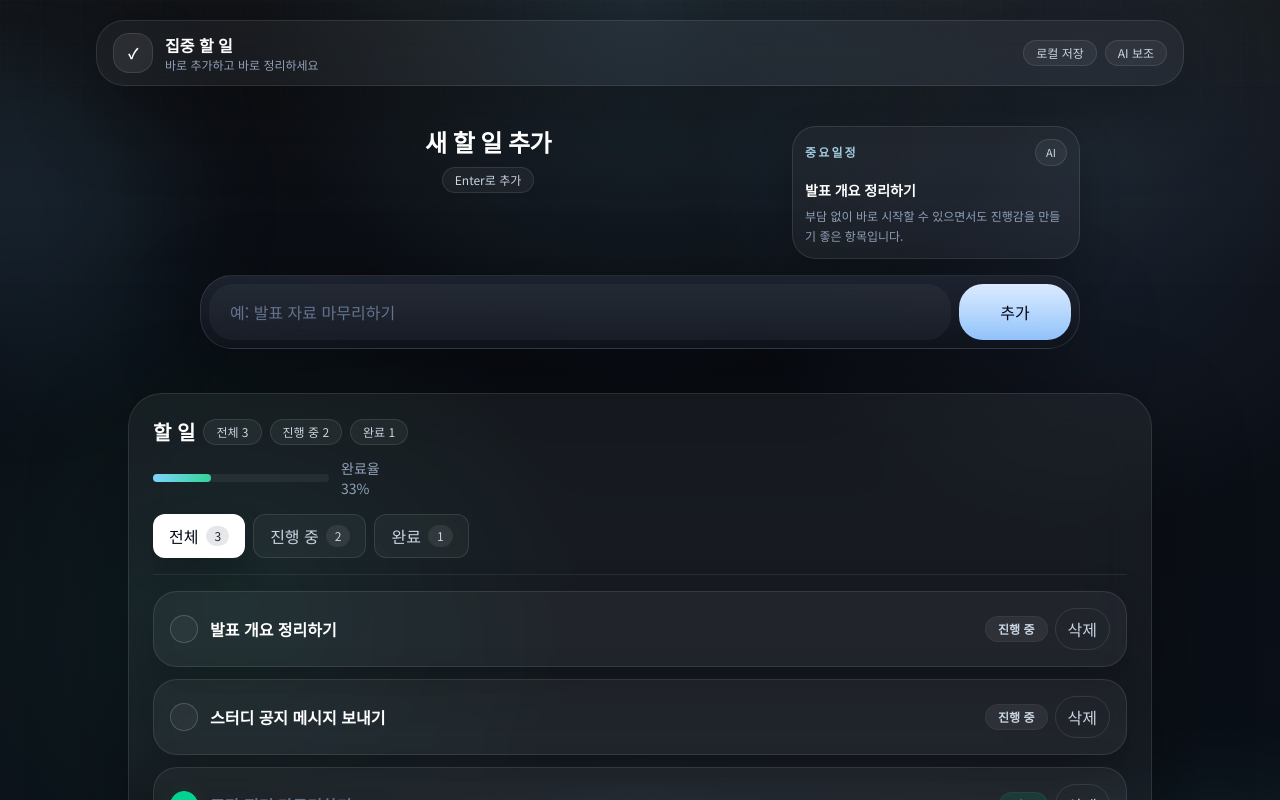
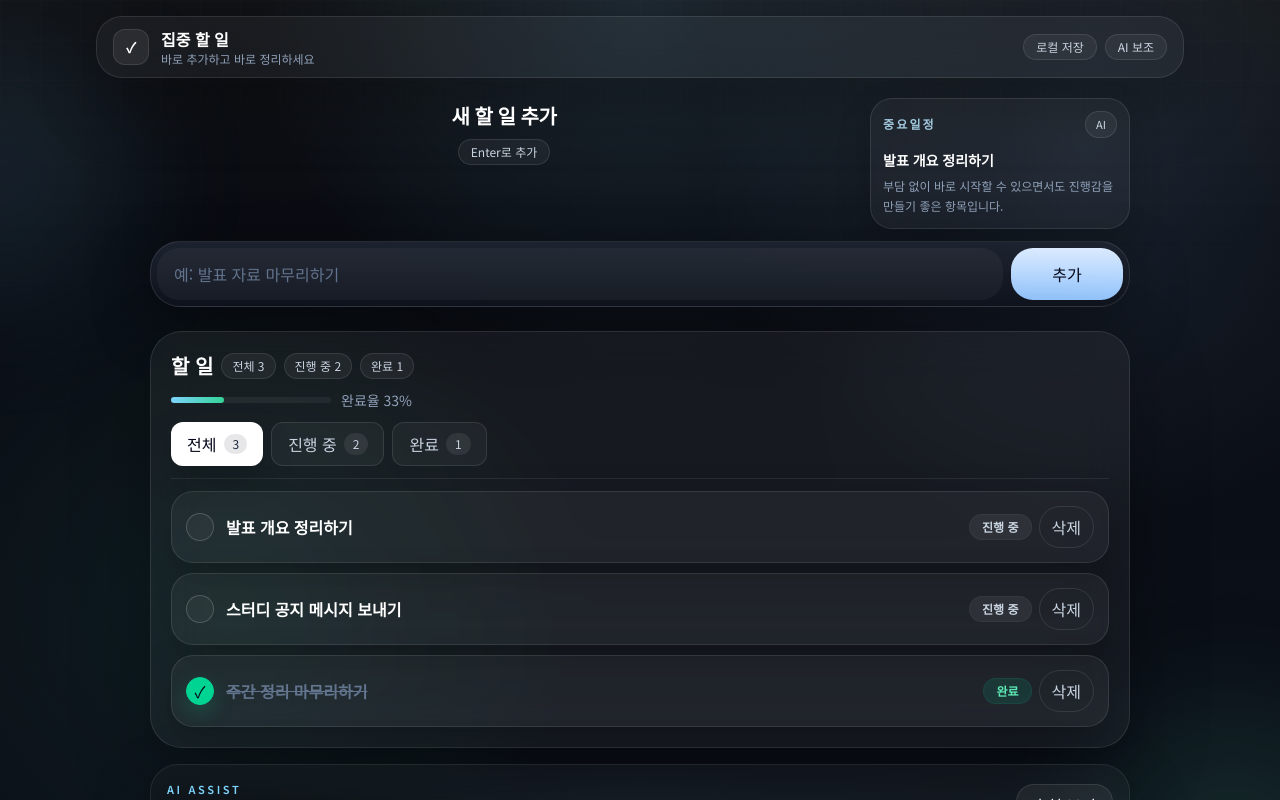
Before and after one commit to wnstn114567-lab/todolist, a Next.js app: page / in a window 1280 px wide. Shown: the top 800 px of the page. Built offline with nearby package versions, Linux system fonts and the light colour scheme.

Commit message:
feat: improve layout proportions

```diff
--- a/src/components/layout/app-shell.tsx
+++ b/src/components/layout/app-shell.tsx
@@ -7,18 +7,18 @@ type AppShellProps = {
 export function AppShell({ children }: AppShellProps) {
   return (
     <div className="relative min-h-screen overflow-hidden">
-      <div className="pointer-events-none absolute inset-x-0 top-0 h-80 bg-[linear-gradient(180deg,rgba(255,255,255,0.05),rgba(255,255,255,0))]" />
-      <div className="pointer-events-none absolute left-[-8rem] top-16 h-72 w-72 rounded-full bg-sky-300/10 blur-3xl" />
-      <div className="pointer-events-none absolute bottom-[-2rem] right-[-6rem] h-80 w-80 rounded-full bg-emerald-300/10 blur-3xl" />
+      <div className="pointer-events-none absolute inset-x-0 top-0 h-64 bg-[linear-gradient(180deg,rgba(255,255,255,0.05),rgba(255,255,255,0))]" />
+      <div className="pointer-events-none absolute left-[-8rem] top-12 h-64 w-64 rounded-full bg-sky-300/10 blur-3xl" />
+      <div className="pointer-events-none absolute bottom-[-3rem] right-[-6rem] h-72 w-72 rounded-full bg-emerald-300/10 blur-3xl" />
 
-      <div className="mx-auto flex min-h-screen w-full max-w-6xl flex-col px-4 py-4 sm:px-6 sm:py-5 lg:px-8">
-        <header className="relative z-10 mb-4 flex flex-col gap-3 rounded-[28px] border border-white/10 bg-white/[0.045] px-4 py-3 shadow-[0_24px_80px_rgba(0,0,0,0.35)] backdrop-blur-xl sm:flex-row sm:items-center sm:justify-between">
+      <div className="mx-auto flex min-h-screen w-full max-w-6xl flex-col px-4 py-3 sm:px-6 sm:py-4 lg:px-8">
+        <header className="relative z-10 mb-3 flex flex-col gap-2 rounded-[26px] border border-white/10 bg-white/[0.045] px-4 py-2.5 shadow-[0_20px_70px_rgba(0,0,0,0.32)] backdrop-blur-xl sm:flex-row sm:items-center sm:justify-between">
           <div className="flex items-center gap-3">
-            <div className="flex h-10 w-10 items-center justify-center rounded-2xl border border-white/10 bg-white/[0.07] text-sm font-semibold text-white">
+            <div className="flex h-9 w-9 items-center justify-center rounded-xl border border-white/10 bg-white/[0.07] text-sm font-semibold text-white">
               ✓
             </div>
             <div>
-              <p className="text-base font-semibold text-white">집중 할 일</p>
+              <p className="text-sm font-semibold text-white sm:text-base">집중 할 일</p>
               <p className="text-xs text-slate-400">바로 추가하고 바로 정리하세요</p>
             </div>
           </div>
@@ -33,7 +33,7 @@ export function AppShell({ children }: AppShellProps) {
           </div>
         </header>
 
-        <main className="relative z-10 flex-1 pb-8">{children}</main>
+        <main className="relative z-10 flex-1 pb-5">{children}</main>
       </div>
     </div>
   );
--- a/src/components/todo/todo-ai-suggestion-card.tsx
+++ b/src/components/todo/todo-ai-suggestion-card.tsx
@@ -36,13 +36,13 @@ export function TodoAiSuggestionCard({
   activeCount,
 }: TodoAiSuggestionCardProps) {
   return (
-    <section className="rounded-[30px] border border-white/8 bg-white/[0.03] p-5 shadow-[0_24px_80px_rgba(0,0,0,0.24)] backdrop-blur-xl">
-      <div className="flex flex-col gap-3 sm:flex-row sm:items-center sm:justify-between">
+    <section className="rounded-[28px] border border-white/8 bg-white/[0.03] p-4 shadow-[0_20px_64px_rgba(0,0,0,0.22)] backdrop-blur-xl">
+      <div className="flex flex-col gap-2.5 sm:flex-row sm:items-center sm:justify-between">
         <div>
           <p className="text-[11px] font-semibold uppercase tracking-[0.24em] text-accent">
             AI Assist
           </p>
-          <h2 className="mt-1 text-lg font-semibold text-white">
+          <h2 className="mt-1 text-base font-semibold text-white sm:text-lg">
             우선순위 추천
           </h2>
         </div>
@@ -56,7 +56,7 @@ export function TodoAiSuggestionCard({
         </button>
       </div>
 
-      <div className="mt-3 flex flex-wrap gap-2 text-xs text-slate-300">
+      <div className="mt-2.5 flex flex-wrap gap-2 text-xs text-slate-300">
         <span className="rounded-full border border-white/10 bg-white/[0.05] px-3 py-1">
           분석 {todoCount}개
         </span>
@@ -66,11 +66,11 @@ export function TodoAiSuggestionCard({
       </div>
 
       {!hasRequestedSuggestions ? (
-        <p className="mt-4 text-sm text-slate-400">
+        <p className="mt-3 text-sm text-slate-400">
           필요할 때만 AI 추천을 확인하세요.
         </p>
       ) : recommendations?.emptyState ? (
-        <div className="mt-4 rounded-[24px] border border-dashed border-white/14 bg-white/[0.04] p-4">
+        <div className="mt-3 rounded-[22px] border border-dashed border-white/14 bg-white/[0.04] p-4">
           <h3 className="text-base font-semibold text-white">
             {recommendations.emptyState.title}
           </h3>
@@ -79,7 +79,7 @@ export function TodoAiSuggestionCard({
           </p>
         </div>
       ) : (
-        <div className="mt-4 space-y-4">
+        <div className="mt-3 space-y-3">
           <div className="grid gap-2 lg:grid-cols-3">
             {recommendationLabels.map((item) => {
               const recommendation = recommendations?.[item.key];
@@ -91,7 +91,7 @@ export function TodoAiSuggestionCard({
               return (
                 <article
                   key={item.key}
-                  className="rounded-[22px] border border-white/10 bg-black/20 p-4"
+                  className="rounded-[20px] border border-white/10 bg-black/20 p-3.5"
                 >
                   <span
                     className={`inline-flex rounded-full px-3 py-1 text-xs font-semibold ring-1 ${item.tone}`}
@@ -109,7 +109,7 @@ export function TodoAiSuggestionCard({
             })}
           </div>
 
-          <div className="rounded-[24px] border border-white/10 bg-black/20 p-4">
+          <div className="rounded-[22px] border border-white/10 bg-black/20 p-4">
             <div className="flex items-center justify-between gap-3">
               <h3 className="text-sm font-semibold text-white">추천 순서</h3>
               <span className="text-xs text-slate-400">
@@ -121,7 +121,7 @@ export function TodoAiSuggestionCard({
               {recommendations?.recommendedOrder.map((item, index) => (
                 <li
                   key={item.id}
-                  className="flex gap-3 rounded-[20px] border border-white/8 bg-white/[0.04] px-4 py-3"
+                  className="flex gap-3 rounded-[18px] border border-white/8 bg-white/[0.04] px-3.5 py-2.5"
                 >
                   <span className="flex h-7 w-7 shrink-0 items-center justify-center rounded-full bg-white text-xs font-semibold text-slate-950">
                     {index + 1}
@@ -136,7 +136,7 @@ export function TodoAiSuggestionCard({
               ))}
             </ol>
 
-            <p className="mt-3 text-sm leading-6 text-slate-400">
+            <p className="mt-2.5 text-sm leading-6 text-slate-400">
               {recommendations?.summary}
             </p>
           </div>
--- a/src/components/todo/todo-empty-state.tsx
+++ b/src/components/todo/todo-empty-state.tsx
@@ -11,11 +11,11 @@ export function TodoEmptyState({ currentFilter }: TodoEmptyStateProps) {
   const initial = filterLabel.slice(0, 1);
 
   return (
-    <div className="rounded-[28px] border border-dashed border-white/14 bg-white/[0.04] p-8 text-center shadow-[0_18px_45px_rgba(0,0,0,0.22)]">
-      <div className="mx-auto flex h-14 w-14 items-center justify-center rounded-full bg-accent-soft text-lg font-semibold text-accent">
+    <div className="rounded-[26px] border border-dashed border-white/14 bg-white/[0.04] p-6 text-center shadow-[0_18px_45px_rgba(0,0,0,0.22)]">
+      <div className="mx-auto flex h-12 w-12 items-center justify-center rounded-full bg-accent-soft text-base font-semibold text-accent">
         {isAllFilter ? "+" : initial}
       </div>
-      <h3 className="mt-4 text-xl font-semibold text-white">
+      <h3 className="mt-3 text-lg font-semibold text-white">
         {isAllFilter ? "할 일이 없습니다" : `${filterLabel} 항목이 없습니다`}
       </h3>
       <p className="mx-auto mt-2 max-w-md text-sm leading-6 text-slate-400">
--- a/src/components/todo/todo-form.tsx
+++ b/src/components/todo/todo-form.tsx
@@ -28,19 +28,19 @@ export function TodoForm({ onAddTodo, importantTask }: TodoFormProps) {
   return (
     <form
       onSubmit={handleSubmit}
-      className="mx-auto max-w-4xl space-y-4 px-2 py-3 text-white sm:py-6"
+      className="mx-auto max-w-[980px] space-y-3 px-0 py-1 text-white sm:py-2"
     >
-      <div className="flex flex-col gap-3 sm:gap-4 lg:grid lg:grid-cols-[1fr_auto] lg:items-start">
-        <div className="space-y-2 text-center lg:col-start-1 lg:row-start-1 lg:justify-self-center">
-        <h2 className="text-xl font-semibold tracking-tight sm:text-2xl">
-          새 할 일 추가
-        </h2>
-        <span className="inline-flex rounded-full border border-white/10 bg-white/[0.05] px-3 py-1 text-xs text-slate-300">
-          Enter로 추가
-        </span>
+      <div className="grid gap-3 lg:grid-cols-[minmax(0,1fr)_260px] lg:items-start">
+        <div className="space-y-2 text-center lg:pt-1">
+          <h2 className="text-lg font-semibold tracking-tight sm:text-xl">
+            새 할 일 추가
+          </h2>
+          <span className="inline-flex rounded-full border border-white/10 bg-white/[0.05] px-3 py-1 text-xs text-slate-300">
+            Enter로 추가
+          </span>
         </div>
 
-        <div className="rounded-[24px] border border-white/10 bg-white/[0.04] p-3 text-left shadow-[0_16px_40px_rgba(0,0,0,0.22)] lg:w-72 lg:justify-self-end">
+        <div className="rounded-[22px] border border-white/10 bg-white/[0.04] p-3 text-left shadow-[0_14px_34px_rgba(0,0,0,0.2)] lg:justify-self-end">
           <div className="flex items-center justify-between gap-3">
             <p className="text-xs font-semibold tracking-[0.18em] text-sky-200/85 uppercase">
               중요일정
@@ -52,7 +52,7 @@ export function TodoForm({ onAddTodo, importantTask }: TodoFormProps) {
 
           {importantTask ? (
             <>
-              <p className="mt-3 text-sm font-semibold leading-6 text-white">
+              <p className="mt-2.5 text-sm font-semibold leading-6 text-white">
                 {importantTask.title}
               </p>
               <p className="mt-1 text-xs leading-5 text-slate-400">
@@ -61,7 +61,7 @@ export function TodoForm({ onAddTodo, importantTask }: TodoFormProps) {
             </>
           ) : (
             <>
-              <p className="mt-3 text-sm font-semibold leading-6 text-white">
+              <p className="mt-2.5 text-sm font-semibold leading-6 text-white">
                 아직 추천할 일정이 없어요
               </p>
               <p className="mt-1 text-xs leading-5 text-slate-400">
@@ -76,7 +76,7 @@ export function TodoForm({ onAddTodo, importantTask }: TodoFormProps) {
         할 일 제목
       </label>
 
-      <div className="rounded-[32px] border border-white/10 bg-[linear-gradient(180deg,rgba(30,36,49,0.92),rgba(16,20,29,0.94))] p-2 shadow-[0_24px_80px_rgba(0,0,0,0.35)] backdrop-blur-xl">
+      <div className="rounded-[30px] border border-white/10 bg-[linear-gradient(180deg,rgba(30,36,49,0.92),rgba(16,20,29,0.94))] p-1.5 shadow-[0_20px_64px_rgba(0,0,0,0.32)] backdrop-blur-xl">
         <div className="flex flex-col gap-2 sm:flex-row sm:items-center">
           <input
             id="todo-title"
@@ -84,11 +84,11 @@ export function TodoForm({ onAddTodo, importantTask }: TodoFormProps) {
             value={title}
             onChange={(event) => setTitle(event.target.value)}
             placeholder="예: 발표 자료 마무리하기"
-            className="min-h-14 flex-1 rounded-[24px] border border-transparent bg-white/[0.04] px-5 py-3 text-base text-white outline-none transition placeholder:text-slate-500 focus:border-sky-300/70 focus:bg-white/[0.08]"
+            className="min-h-13 flex-1 rounded-[22px] border border-transparent bg-white/[0.04] px-4 py-3 text-base text-white outline-none transition placeholder:text-slate-500 focus:border-sky-300/70 focus:bg-white/[0.08]"
           />
           <button
             type="submit"
-            className="min-h-14 rounded-[24px] bg-[linear-gradient(180deg,#dbeafe,#93c5fd)] px-6 py-3 text-sm font-semibold text-slate-950 transition hover:brightness-105 focus-visible:outline-2 focus-visible:outline-offset-2 focus-visible:outline-sky-300 sm:min-w-28"
+            className="min-h-13 rounded-[22px] bg-[linear-gradient(180deg,#dbeafe,#93c5fd)] px-5 py-3 text-sm font-semibold text-slate-950 transition hover:brightness-105 focus-visible:outline-2 focus-visible:outline-offset-2 focus-visible:outline-sky-300 sm:min-w-28"
           >
             추가
           </button>
--- a/src/components/todo/todo-home-shell.tsx
+++ b/src/components/todo/todo-home-shell.tsx
@@ -75,44 +75,44 @@ export function TodoHomeShell() {
   }
 
   return (
-    <section className="mx-auto w-full max-w-5xl space-y-5">
+    <section className="mx-auto w-full max-w-[980px] space-y-3 sm:space-y-4">
       <TodoForm
         onAddTodo={handleAddTodo}
         importantTask={previewRecommendations.bestTaskFirst}
       />
 
-      <section className="rounded-[34px] border border-white/10 bg-white/[0.05] p-5 shadow-[0_28px_100px_rgba(0,0,0,0.3)] backdrop-blur-xl sm:p-6">
-        <div className="border-b border-white/8 pb-4">
-          <div className="flex flex-col gap-4 sm:flex-row sm:items-end sm:justify-between">
-            <div className="space-y-3">
+      <section className="rounded-[32px] border border-white/10 bg-white/[0.05] p-4 shadow-[0_24px_80px_rgba(0,0,0,0.3)] backdrop-blur-xl sm:p-5">
+        <div className="border-b border-white/8 pb-3">
+          <div className="flex flex-col gap-3">
+            <div className="space-y-2.5">
               <div className="flex flex-wrap items-center gap-2">
                 <h2 className="text-xl font-semibold text-white">할 일</h2>
-                <span className="rounded-full border border-white/10 bg-white/[0.05] px-3 py-1 text-xs text-slate-300">
+                <span className="rounded-full border border-white/10 bg-white/[0.05] px-2.5 py-1 text-xs text-slate-300">
                   전체 {todos.length}
                 </span>
-                <span className="rounded-full border border-white/10 bg-white/[0.05] px-3 py-1 text-xs text-slate-300">
+                <span className="rounded-full border border-white/10 bg-white/[0.05] px-2.5 py-1 text-xs text-slate-300">
                   진행 중 {remainingCount}
                 </span>
-                <span className="rounded-full border border-white/10 bg-white/[0.05] px-3 py-1 text-xs text-slate-300">
+                <span className="rounded-full border border-white/10 bg-white/[0.05] px-2.5 py-1 text-xs text-slate-300">
                   완료 {completedCount}
                 </span>
               </div>
 
-              <div className="flex items-center gap-3">
-                <div className="h-2 w-full max-w-44 rounded-full bg-white/[0.06]">
+              <div className="flex items-center gap-2.5">
+                <div className="h-1.5 w-full max-w-40 rounded-full bg-white/[0.06]">
                   <div
                     className="h-full rounded-full bg-[linear-gradient(90deg,#7dd3fc,#34d399)]"
                     style={{ width: `${completionRate}%` }}
                   />
                 </div>
-                <span className="text-sm text-slate-400">
+                <span className="text-xs text-slate-400 sm:text-sm">
                   완료율 {completionRate}%
                 </span>
               </div>
             </div>
           </div>
 
-          <div className="mt-4">
+          <div className="mt-3">
             <TodoFilterBar
               activeCount={remainingCount}
               completedCount={completedCount}
@@ -122,7 +122,7 @@ export function TodoHomeShell() {
           </div>
         </div>
 
-        <div className="mt-4">
+        <div className="mt-3">
           <TodoList
             currentFilter={currentFilter}
             todos={filteredTodos}
--- a/src/components/todo/todo-list-item.tsx
+++ b/src/components/todo/todo-list-item.tsx
@@ -12,8 +12,8 @@ export function TodoListItem({
   onDeleteTodo,
 }: TodoListItemProps) {
   return (
-    <li className="rounded-[24px] border border-white/10 bg-white/[0.045] p-4 shadow-[0_18px_48px_rgba(0,0,0,0.22)] transition hover:bg-white/[0.06] hover:shadow-[0_22px_56px_rgba(0,0,0,0.3)]">
-      <div className="flex flex-col gap-3 sm:flex-row sm:items-center sm:justify-between">
+    <li className="rounded-[22px] border border-white/10 bg-white/[0.045] p-3.5 shadow-[0_16px_42px_rgba(0,0,0,0.22)] transition hover:bg-white/[0.06] hover:shadow-[0_20px_50px_rgba(0,0,0,0.28)]">
+      <div className="flex flex-col gap-2.5 sm:flex-row sm:items-center sm:justify-between">
         <div className="flex min-w-0 items-center gap-3">
           <button
             type="button"
@@ -34,7 +34,7 @@ export function TodoListItem({
           </button>
 
           <p
-            className={`min-w-0 text-base font-semibold leading-7 break-words ${
+            className={`min-w-0 text-base font-semibold leading-6 break-words ${
               todo.completed ? "text-slate-500 line-through" : "text-white"
             }`}
           >
@@ -55,7 +55,7 @@ export function TodoListItem({
           <button
             type="button"
             onClick={() => onDeleteTodo(todo.id)}
-            className="min-h-10 rounded-full border border-white/10 px-3 py-2 text-sm font-medium text-slate-300 transition hover:border-rose-400/30 hover:bg-rose-400/10 hover:text-rose-200"
+            className="min-h-9 rounded-full border border-white/10 px-3 py-2 text-sm font-medium text-slate-300 transition hover:border-rose-400/30 hover:bg-rose-400/10 hover:text-rose-200"
           >
             삭제
           </button>
--- a/src/components/todo/todo-list.tsx
+++ b/src/components/todo/todo-list.tsx
@@ -20,7 +20,7 @@ export function TodoList({
   }
 
   return (
-    <ul className="space-y-3">
+    <ul className="space-y-2.5">
       {todos.map((todo) => (
         <TodoListItem
           key={todo.id}
```
